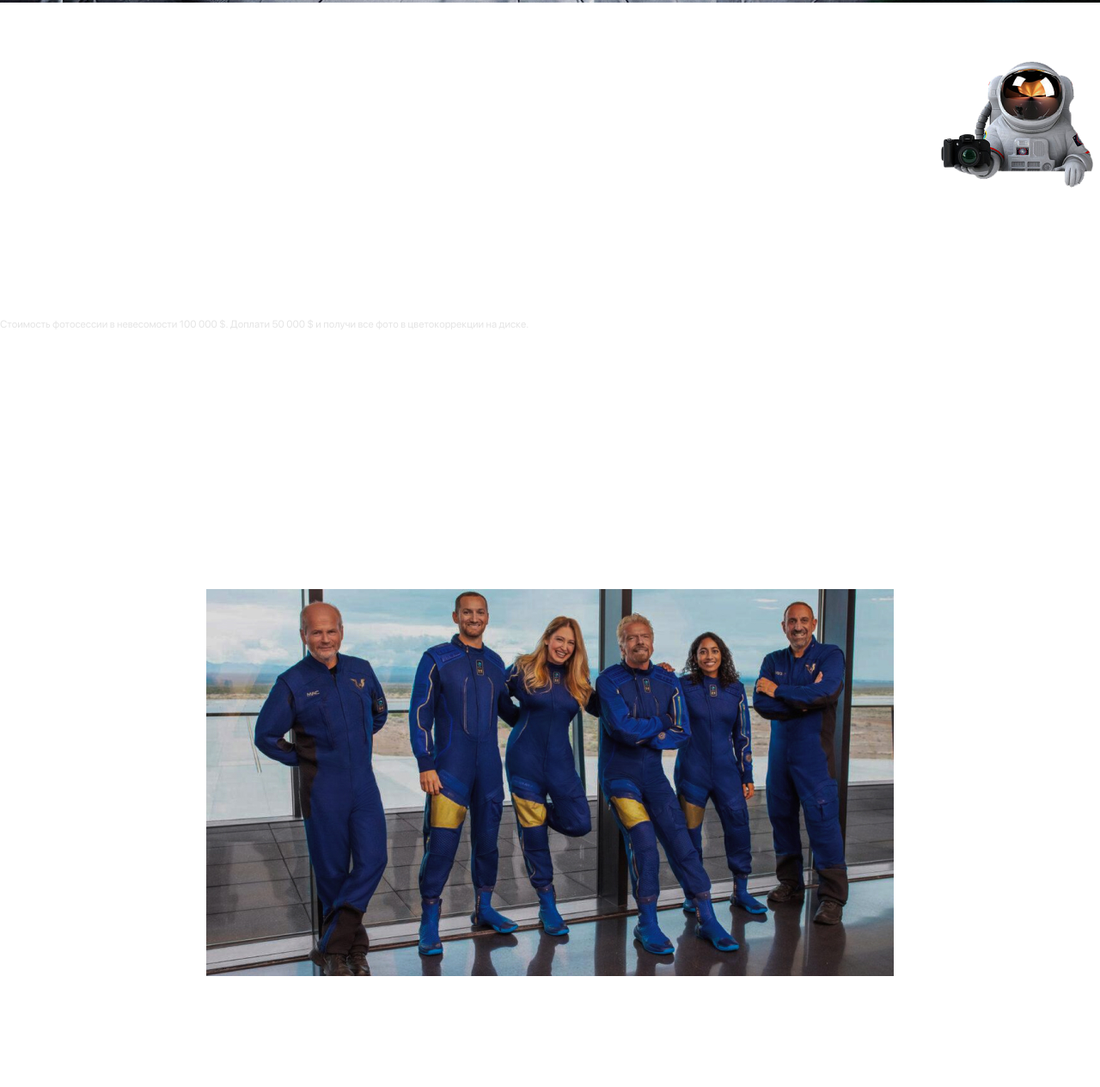
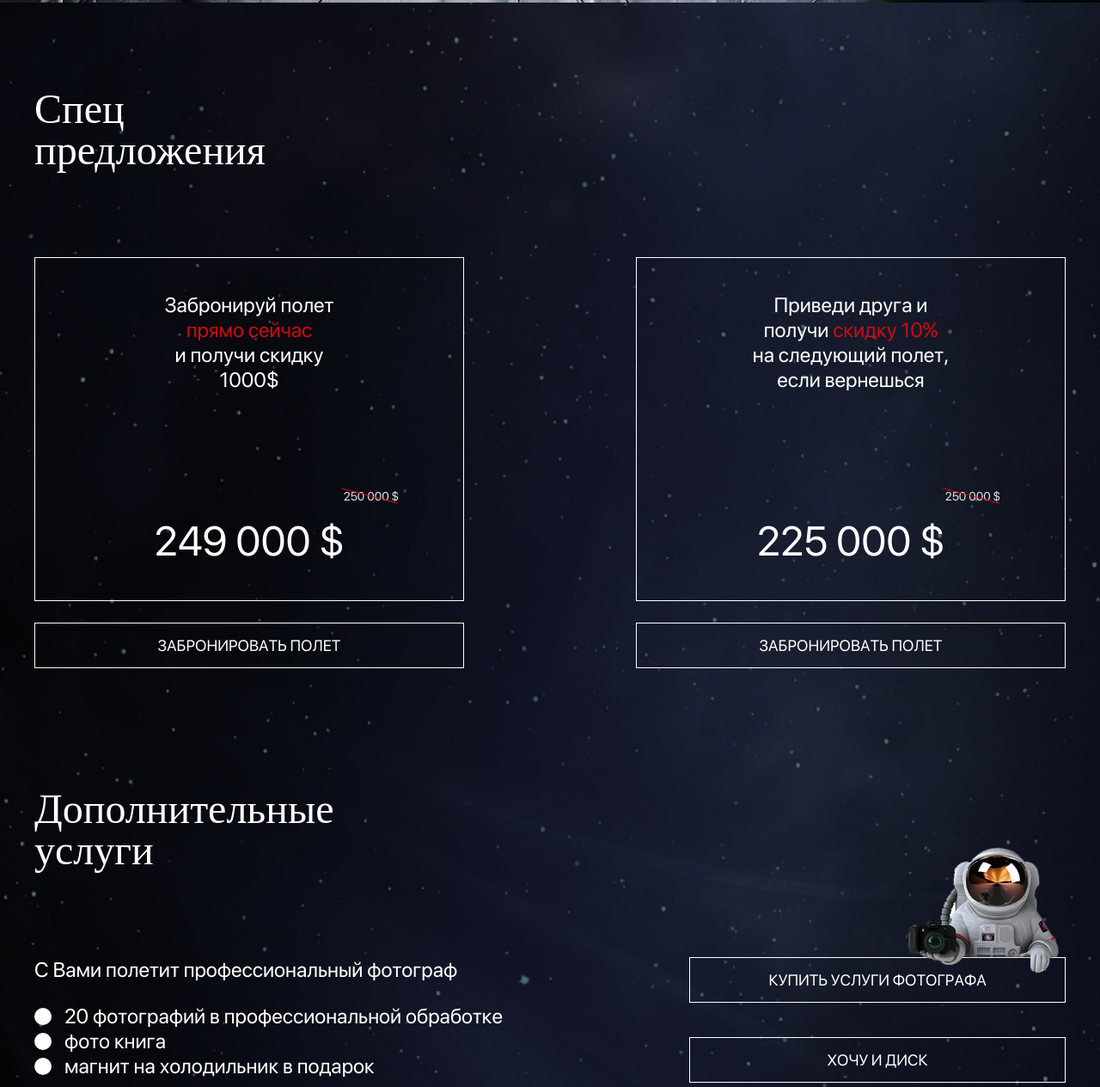
Before and after one commit to Royal-Aver/space-tourism, a website: page src/index.html in a window 1280 px wide. Shown: the part 5012-6276 px from the top of the page at 86% size. Drawn offline with nearby package versions, Linux system fonts and the light colour scheme; files that its build step writes are made by us from their sources; files whose address does not match are found by name; a web font is replaced by a local one.

Commit message:
in progress adaptive offers

```diff
--- a/gulp/version.json
+++ b/gulp/version.json
@@ -1,3 +1,3 @@
 {
-    "main": "20220302130039"
+    "main": "20220302133546"
 }
--- a/src/html/offers.html
+++ b/src/html/offers.html
@@ -25,7 +25,7 @@
           </div>
         </div>
 
-        <button class="offers__btn btn">
+        <button class="offers__btn btn offers__btn--hidden">
           забронировать полет
         </button>
       </li>
--- a/src/index.html
+++ b/src/index.html
@@ -10,8 +10,8 @@
         @@include('html/about.html',{})
         @@include('html/how-to.html',{})
         @@include('html/make-it.html',{})
-        <!--@@include('html/offers.html',{})
-        @@include('html/contacts.html',{}) -->
+        @@include('html/offers.html',{})
+        <!--@@include('html/contacts.html',{}) -->
     </main>
     <!-- @@include('html/footer.html',{}) -->
     <script src="https://unpkg.com/swiper@8/swiper-bundle.min.js"></script>
--- a/src/scss/blocks/offers.scss
+++ b/src/scss/blocks/offers.scss
@@ -7,10 +7,30 @@
   display: flex;
   justify-content: space-between;
   margin-bottom: 140px;
+
+  @include max($lg) {
+    display: block;
+  }
+
+  @include max($md) {
+    margin-bottom: 70px;
+  }
 }
 
 .special__item {
   width: 500px;
+
+  @include max($lg) {
+    width: 450px;
+}
+
+@include max($lg) {
+  width: 100%;
+
+  &:not(:last-child) {
+    margin-bottom: 30px;
+  }
+}
 }
 
 .special__content {
@@ -22,6 +42,10 @@
   text-align: center;
   padding: 40px 75px;
   margin-bottom: 25px;
+
+  @include max($lg) {
+    min-height: 350px;
+  }
 }
 
 .special__text {
@@ -31,6 +55,7 @@
   font-size: 24px;
   line-height: 29px;
 }
+
 .special__text-selection {
   color: $red;
 }
@@ -65,6 +90,12 @@
   line-height: 57px;
 }
 
+.offers__btn--hidden {
+  @include max($lg) {
+    display: none;
+  }
+}
+
 //----special------------------
 
 .services {
@@ -75,6 +106,10 @@
   display: flex;
   justify-content: space-between;
   margin-bottom: 25px;
+}
+
+.services__left-text {
+  margin-right: 20px;
 }
 
 .services__name,
@@ -106,10 +141,15 @@
       border-radius: 50%;
     }
   }
+
+  @include max($md) {
+    font-size: 16px;
+  }
 }
 
 .services__btn {
   position: relative;
+
   &--astrounat::before {
     content: "";
     background-image: url(../../img/offers/astronaut.png);
@@ -118,14 +158,20 @@
     position: absolute;
     top: -130px;
     right: 0;
+
   }
 
   &:not(:last-child) {
     margin-bottom: 40px;
   }
-}
 
 
+  @include max($lg) {
+    &--astrounat::before {
+      display: none;
+    }
+  }
+}
 
 .services__footnote {
   font-size: 12px;
```
Also changed, not shown: dist/about.html, dist/css/style.css, dist/css/style.min.css, dist/index.html.
